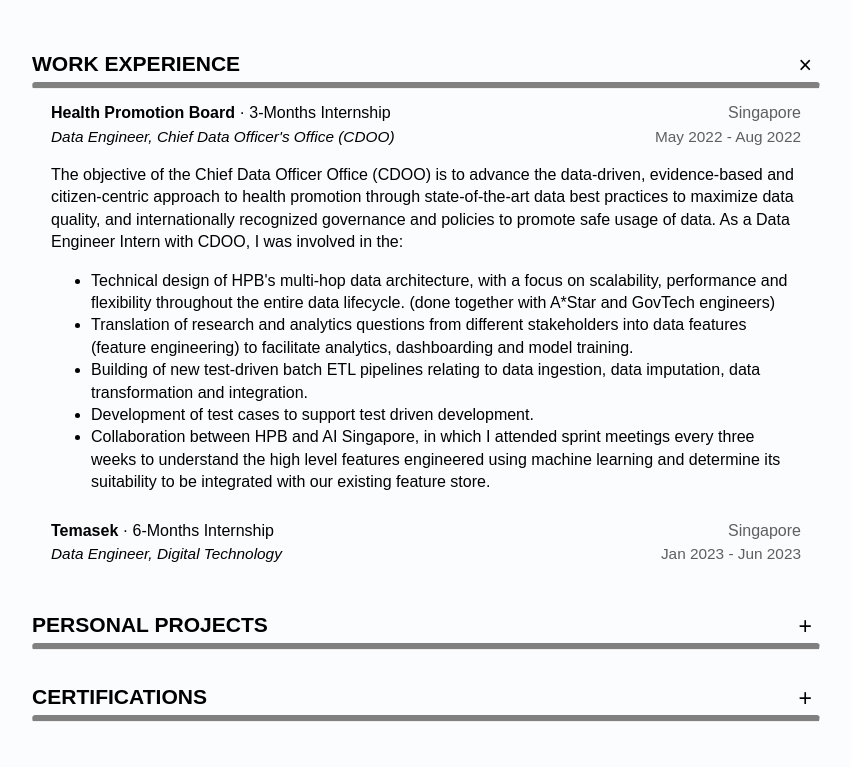
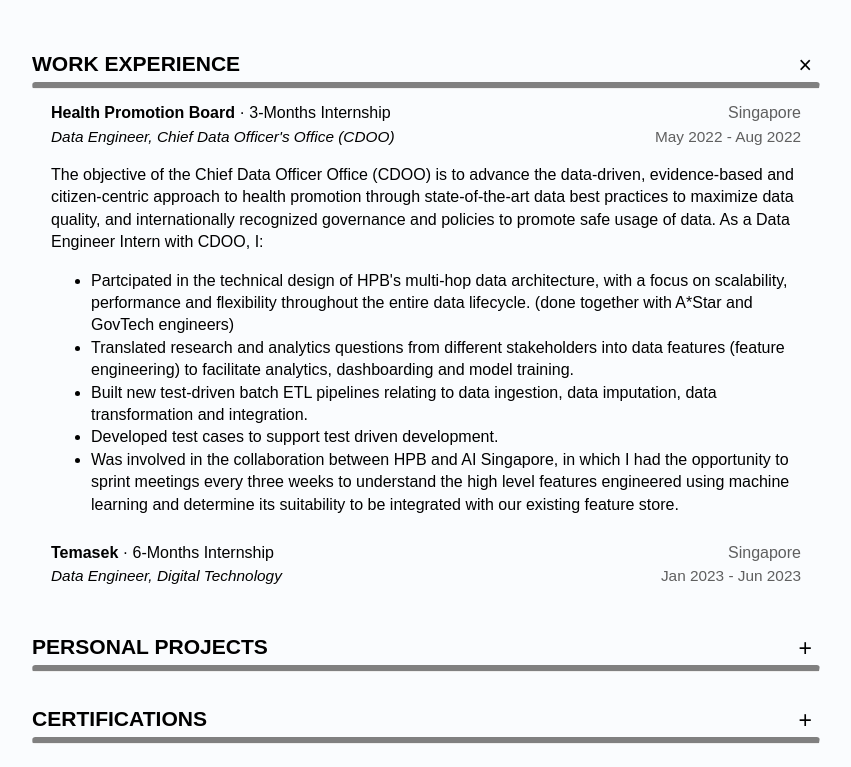
Before and after one commit to shivnarayanan/personal-website, a Flask app: page /experience in a window 1280 px wide. Shown: the part 86-853 px from the top of the page, without its empty margins (214-1065 px from the left). Before the commit the page ends 808 px from the top, so only its background shows below. Run offline with Flask 2, Linux system fonts and the light colour scheme.

Commit message:
Update experience.html

```diff
--- a/templates/experience.html
+++ b/templates/experience.html
@@ -20,14 +20,14 @@
                 <p>
                     The objective of the Chief Data Officer Office (CDOO) is to advance the data-driven, evidence-based and citizen-centric approach to health promotion
                     through state-of-the-art data best practices to maximize data quality, and internationally recognized governance and policies to promote safe usage of data.
-                    As a Data Engineer Intern with CDOO, I was involved in the:
+                    As a Data Engineer Intern with CDOO, I:
                 </p>
                 <ul>
-                    <li>Technical design of HPB's multi-hop data architecture, with a focus on scalability, performance and flexibility throughout the entire data lifecycle. (done together with A*Star and GovTech engineers)</li>
-                    <li>Translation of research and analytics questions from different stakeholders into data features (feature engineering) to facilitate analytics, dashboarding and model training.</li>
-                    <li>Building of new test-driven batch ETL pipelines relating to data ingestion, data imputation, data transformation and integration.</li>
-                    <li>Development of test cases to support test driven development.</li>
-                    <li>Collaboration between HPB and AI Singapore, in which I attended sprint meetings every three weeks to understand the high level features engineered using machine learning and determine its suitability to be integrated with our existing feature store.</li>
+                    <li>Partcipated in the technical design of HPB's multi-hop data architecture, with a focus on scalability, performance and flexibility throughout the entire data lifecycle. (done together with A*Star and GovTech engineers)</li>
+                    <li>Translated research and analytics questions from different stakeholders into data features (feature engineering) to facilitate analytics, dashboarding and model training.</li>
+                    <li>Built new test-driven batch ETL pipelines relating to data ingestion, data imputation, data transformation and integration.</li>
+                    <li>Developed test cases to support test driven development.</li>
+                    <li>Was involved in the collaboration between HPB and AI Singapore, in which I had the opportunity to sprint meetings every three weeks to understand the high level features engineered using machine learning and determine its suitability to be integrated with our existing feature store.</li>
                 </ul>
             </div>
             <div class="about_left">
```
